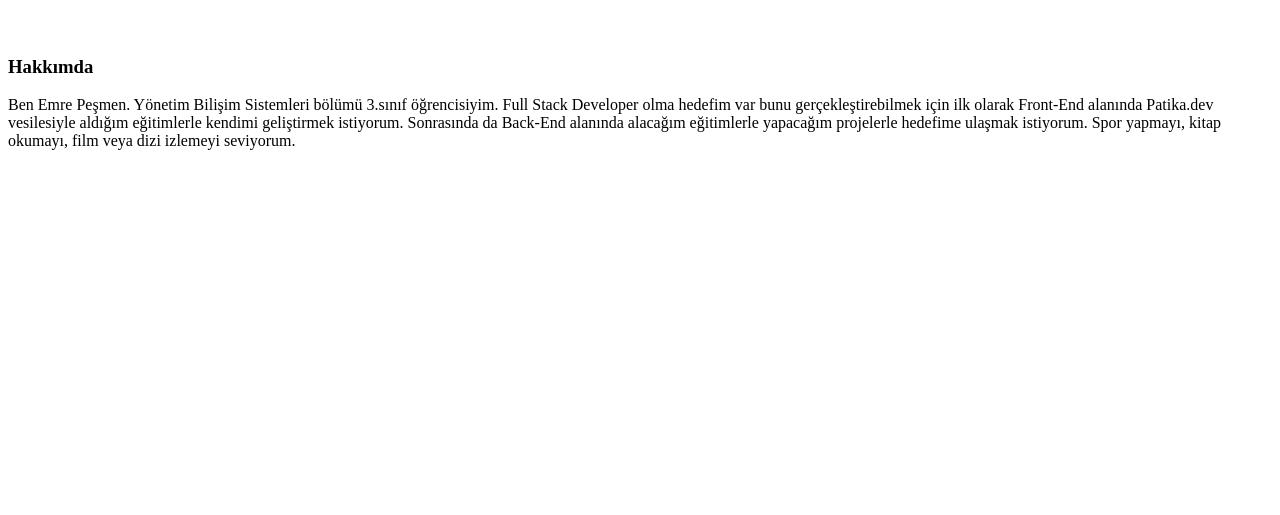
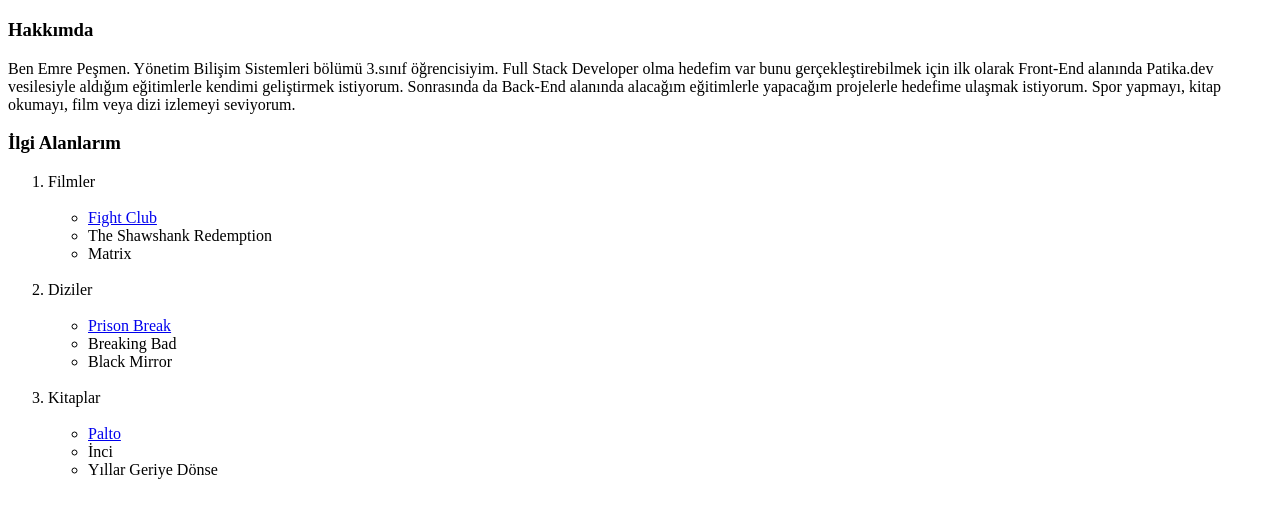
Before and after one commit to EmrePesmen/html-odev2, a plain HTML site: page index.html in a window 1280 px wide. Shown: the part 61-576 px from the top of the page. Drawn offline with Linux system fonts and the light colour scheme.

Commit message:
my interests added

```diff
--- a/index.html
+++ b/index.html
@@ -7,10 +7,39 @@
 </head>
 <body>
     <!-- Burada Ad Soyad başlık olacak şekilde yazılmıştır-->
-    <h1>EMRE PEŞMEN</h1> <br>
+    <h1>EMRE PEŞMEN</h1>
 
     <!-- Burada Hakkımda alt başlık olacak şekilde yazılmıştır-->
     <h3>Hakkımda</h3>
-    <p>Ben Emre Peşmen. Yönetim Bilişim Sistemleri bölümü 3.sınıf  öğrencisiyim. Full Stack Developer olma hedefim var bunu gerçekleştirebilmek için ilk olarak Front-End alanında Patika.dev vesilesiyle aldığım eğitimlerle kendimi geliştirmek istiyorum. Sonrasında da Back-End alanında alacağım eğitimlerle yapacağım projelerle hedefime ulaşmak istiyorum. Spor yapmayı, kitap okumayı, film veya dizi izlemeyi seviyorum.</p> <br>
+    <p>Ben Emre Peşmen. Yönetim Bilişim Sistemleri bölümü 3.sınıf  öğrencisiyim. Full Stack Developer olma hedefim var bunu gerçekleştirebilmek için ilk olarak Front-End alanında Patika.dev vesilesiyle aldığım eğitimlerle kendimi geliştirmek istiyorum. Sonrasında da Back-End alanında alacağım eğitimlerle yapacağım projelerle hedefime ulaşmak istiyorum. Spor yapmayı, kitap okumayı, film veya dizi izlemeyi seviyorum.</p>
+
+    <!-- Burada İlgi Alanlarım alt başlık olacak şekilde yazılmıştır-->
+    <h3>İlgi Alanlarım</h3>
+    <ol>
+        <li>Filmler</li>
+        <br>
+        <ul>
+            <li><a href="https://www.imdb.com/title/tt0137523/?ref_=nv_sr_srsg_1_tt_7_nm_0_q_fight" target="_blank">Fight Club</a></li>
+            <li>The Shawshank Redemption</li>
+            <li>Matrix</li>
+        </ul>
+        <br>
+        <li>Diziler</li>
+        <br>
+        <ul>
+            <li><a href="https://www.imdb.com/title/tt0455275/?ref_=nv_sr_srsg_0_tt_8_nm_0_q_prison" target="_blank">Prison Break</a></li>
+            <li>Breaking Bad</li>
+            <li>Black Mirror</li>
+        </ul>
+        <br>
+        <li>Kitaplar</li>
+        <br>
+        <ul>
+            <li><a href="https://www.goodreads.com/hy/book/show/33954174-palto" target="_blank">Palto</a></li>
+            <li>İnci</li>
+            <li>Yıllar Geriye Dönse</li>
+        </ul>
+    </ol>
+
 </body>
 </html>
```
